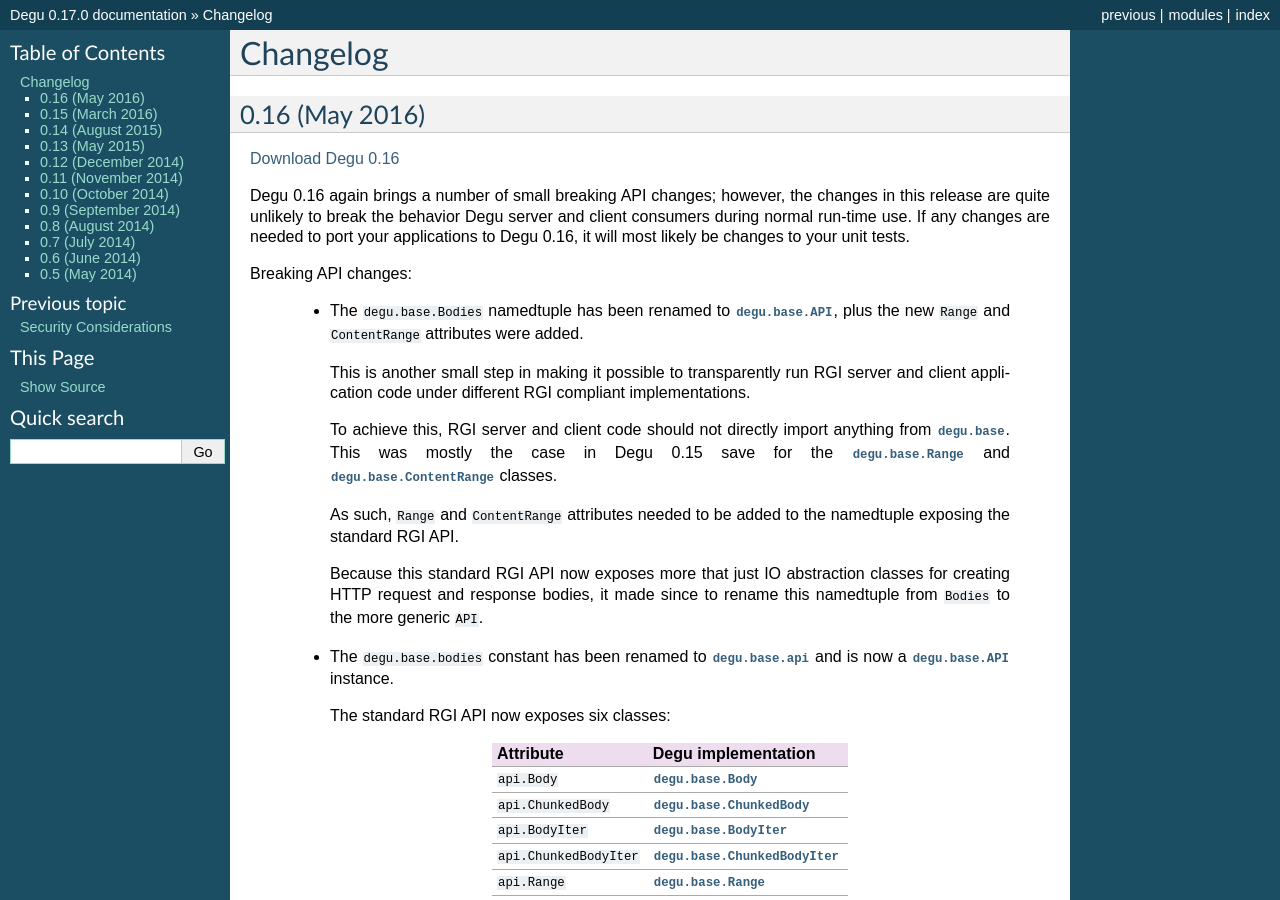
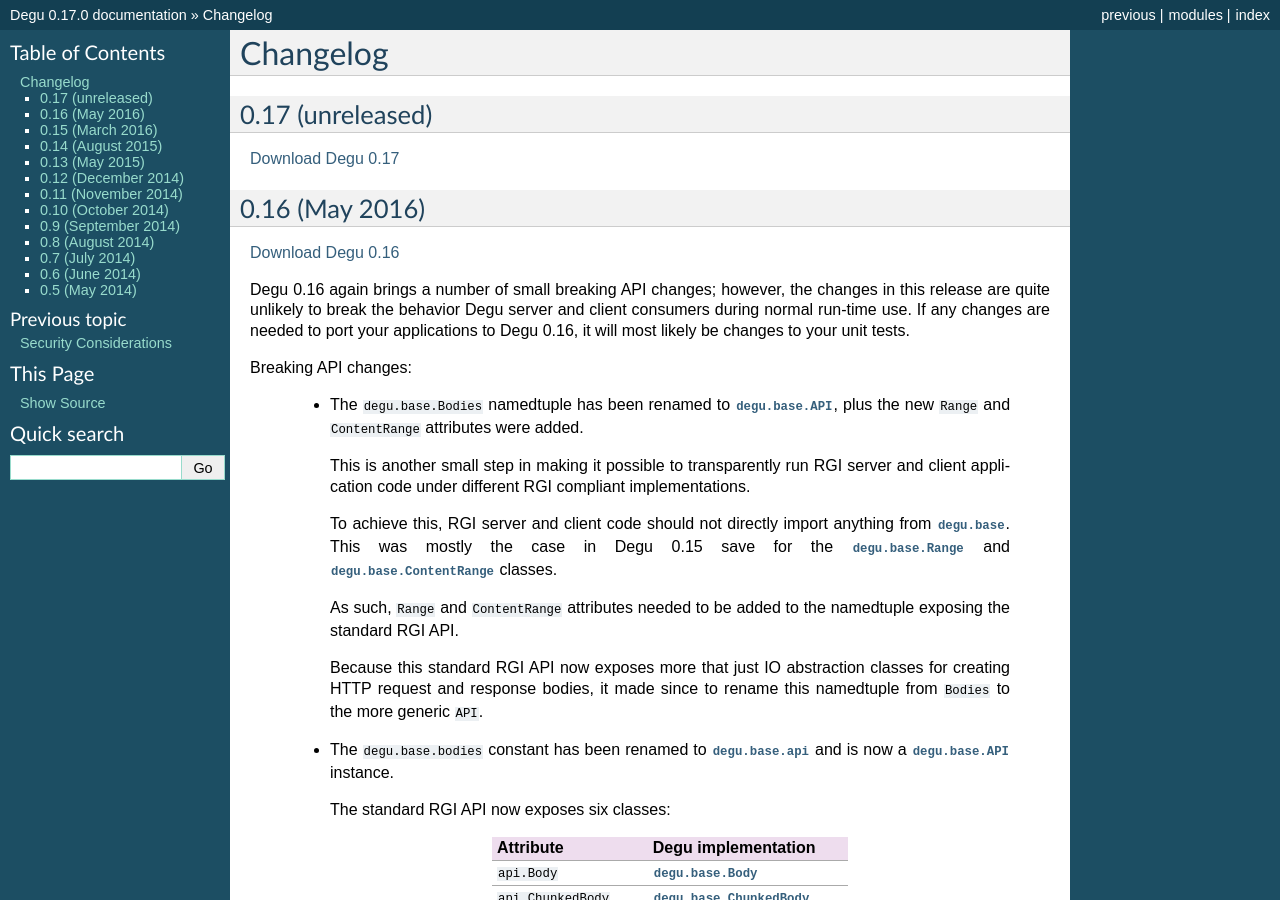
Before and after one commit to json420/degu, a Sphinx documentation site: the page built from doc/changelog.rst, in a window 1280 px wide and 900 px high. Built offline with Sphinx 7.4.7, drawn with Linux system fonts in a browser that asks for light colours.

Commit message:
doc/changelog.rst: start 0.17 entry

```diff
--- a/doc/changelog.rst
+++ b/doc/changelog.rst
@@ -1,5 +1,13 @@
 Changelog
 =========
+
+.. _version-0.17:
+
+0.17 (unreleased)
+-----------------
+
+`Download Degu 0.17`_
+
 
 
 .. _version-0.16:
@@ -1759,6 +1767,7 @@ Two things motivated these breaking API changes:
       themselves creating clients)
 
 
+.. _`Download Degu 0.17`: https://launchpad.net/degu/+milestone/0.17
 .. _`Download Degu 0.16`: https://launchpad.net/degu/+milestone/0.16
 .. _`Download Degu 0.15`: https://launchpad.net/degu/+milestone/0.15
 .. _`Download Degu 0.14`: https://launchpad.net/degu/+milestone/0.14
```
